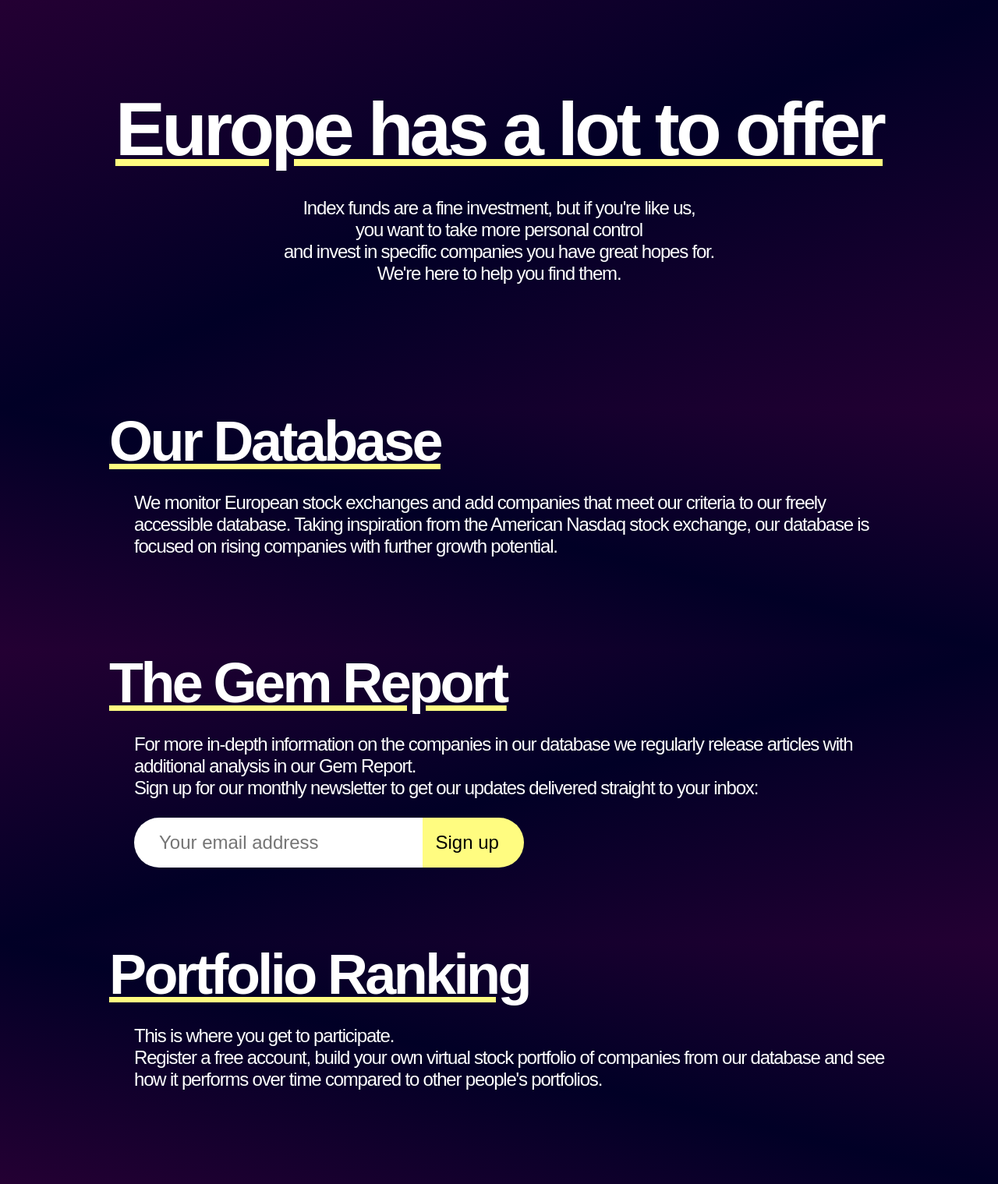
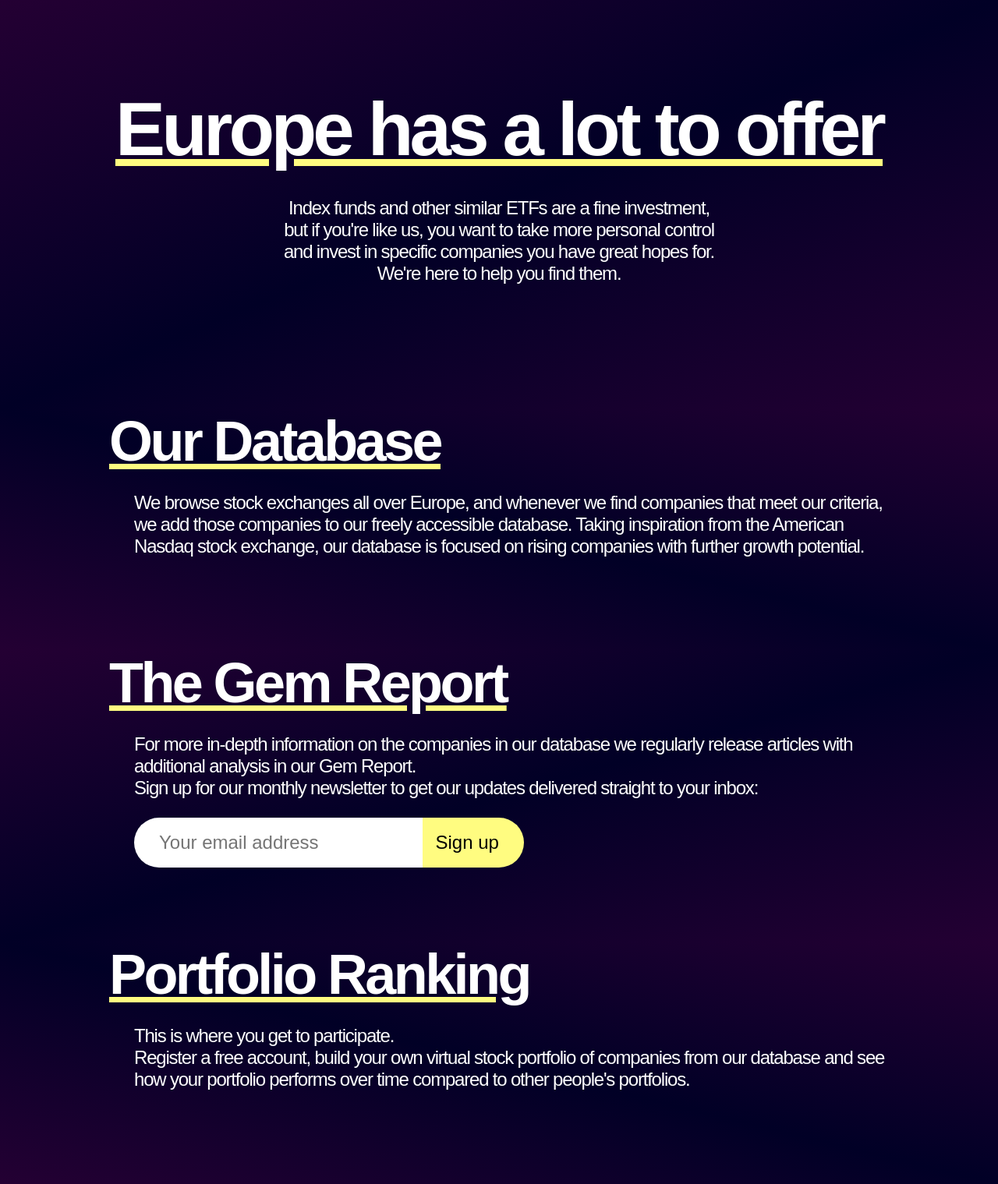
Before and after one commit to topaletti/gems, a Django app: page / in a window 1280 px wide. Shown: the part 81-1600 px from the top of the page at 78% size. Run offline with Django 3.2, Linux system fonts and the light colour scheme.

Commit message:
change wording on landing page

```diff
--- a/app/templates/app/index.html
+++ b/app/templates/app/index.html
@@ -29,8 +29,8 @@ div.placard-content button#button-newsletter-signup:hover
 <div class="placard odd">
   <h1>Europe has a lot to offer</h1>
   <p class="h1-caption">
-    Index funds are a fine investment, but if you're like us,<br>
-    you want to take more personal control<br>
+    Index funds and other similar ETFs are a fine investment,<br>
+    but if you're like us, you want to take more personal control<br>
     and invest in specific companies you have great hopes for.<br>
     We're here to help you find them.
   </p>
@@ -39,8 +39,8 @@ div.placard-content button#button-newsletter-signup:hover
   <div class="placard-content">
     <h2>Our Database</h2>
     <p class="h2-caption">
-      We monitor European stock exchanges and add companies
-      that meet our criteria to our freely accessible database.
+      We browse stock exchanges all over Europe, and whenever we find companies
+      that meet our criteria, we add those companies to our freely accessible database.
       Taking inspiration from the American Nasdaq stock exchange,
       our database is focused on rising companies with further growth potential.
     </p>
@@ -66,7 +66,7 @@ div.placard-content button#button-newsletter-signup:hover
     <p class="h2-caption">
       This is where you get to participate.<br>
       Register a free account, build your own virtual stock portfolio of companies from our database
-      and see how it performs over time compared to other people's portfolios.
+      and see how your portfolio performs over time compared to other people's portfolios.
     </p>
   </div>
 </div>
```
